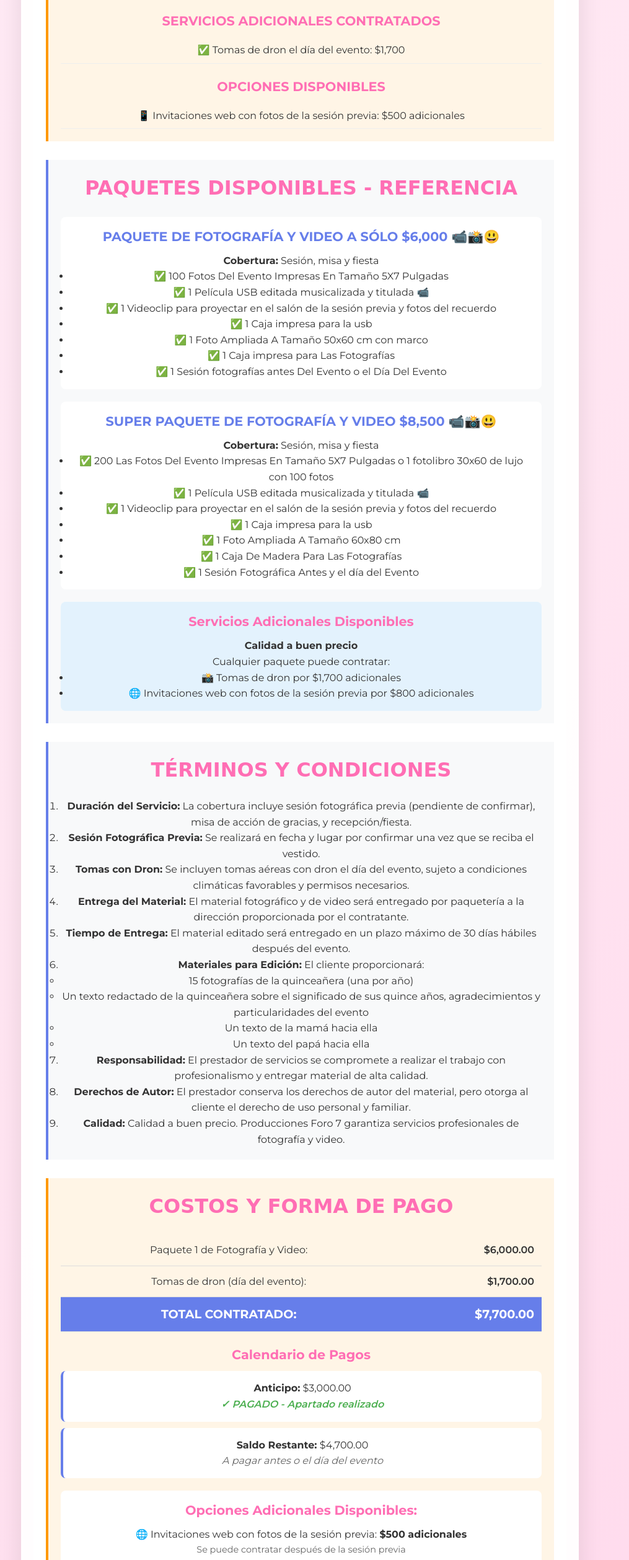
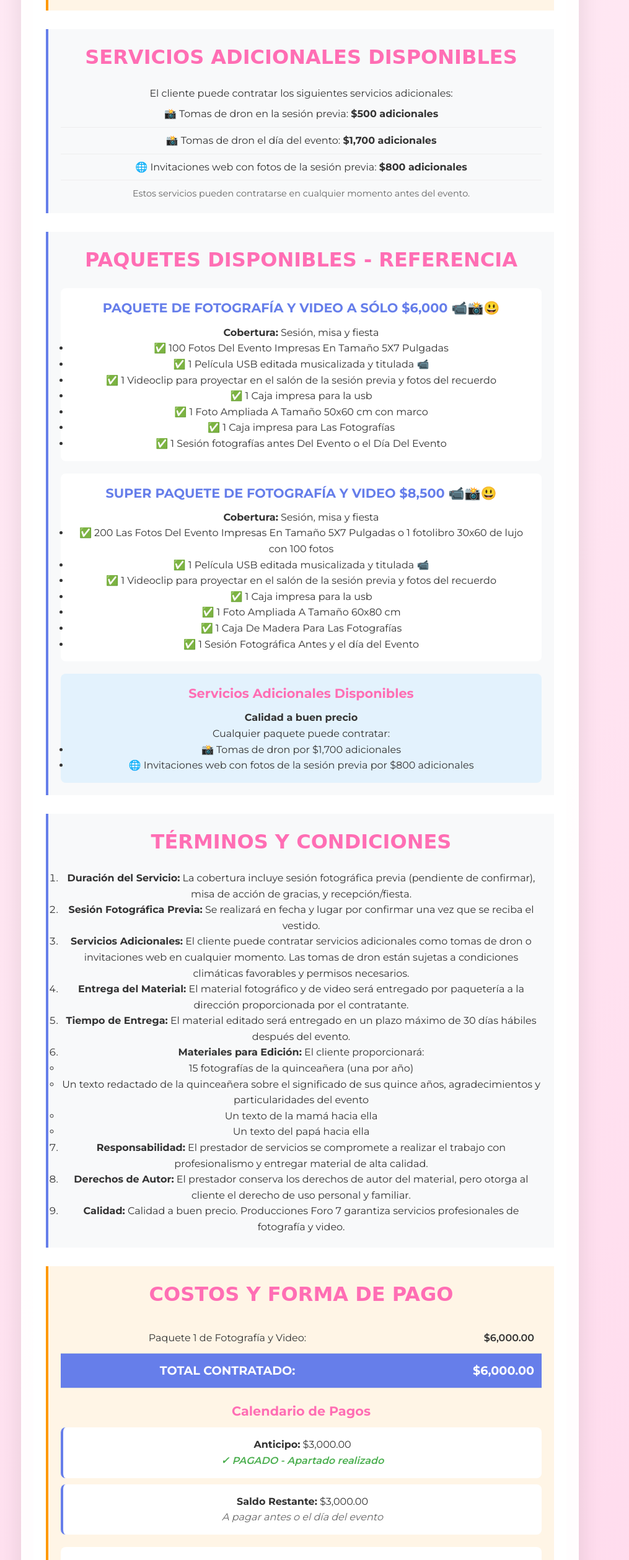
Before and after one commit to ArturoCruzArm/xv-valentina-diaz, a plain HTML site: page contrato.html in a window 1280 px wide. Shown: the part 1854-4371 px from the top of the page at 62% size, without its empty margins (156-1171 px from the left). Drawn offline with Linux system fonts and the light colour scheme.

Commit message:
Corregir contrato: solo paquete de ,000, dron e invitaciones web como opciones disponibles

```diff
--- a/contrato.html
+++ b/contrato.html
@@ -239,16 +239,20 @@
                         <li>✅ 1 Caja impresa para las Fotografías</li>
                         <li>✅ 1 Sesión fotográfica antes del Evento o el Día del Evento</li>
                     </ul>
+                </div>
+            </section>
 
-                    <h4 style="margin-top: 20px;">SERVICIOS ADICIONALES CONTRATADOS</h4>
+            <!-- Servicios Adicionales Disponibles -->
+            <section class="contract-section">
+                <h3>SERVICIOS ADICIONALES DISPONIBLES</h3>
+                <div class="package-info">
+                    <p>El cliente puede contratar los siguientes servicios adicionales:</p>
                     <ul class="package-list">
-                        <li>✅ Tomas de dron el día del evento: $1,700</li>
+                        <li>📸 Tomas de dron en la sesión previa: <strong>$500 adicionales</strong></li>
+                        <li>📸 Tomas de dron el día del evento: <strong>$1,700 adicionales</strong></li>
+                        <li>🌐 Invitaciones web con fotos de la sesión previa: <strong>$800 adicionales</strong></li>
                     </ul>
-
-                    <h4 style="margin-top: 20px;">OPCIONES DISPONIBLES</h4>
-                    <ul class="package-list">
-                        <li>📱 Invitaciones web con fotos de la sesión previa: $500 adicionales</li>
-                    </ul>
+                    <p style="font-size: 0.9em; color: #666; margin-top: 10px;">Estos servicios pueden contratarse en cualquier momento antes del evento.</p>
                 </div>
             </section>
 
@@ -306,7 +310,7 @@
 
                         <li><strong>Sesión Fotográfica Previa:</strong> Se realizará en fecha y lugar por confirmar una vez que se reciba el vestido.</li>
 
-                        <li><strong>Tomas con Dron:</strong> Se incluyen tomas aéreas con dron el día del evento, sujeto a condiciones climáticas favorables y permisos necesarios.</li>
+                        <li><strong>Servicios Adicionales:</strong> El cliente puede contratar servicios adicionales como tomas de dron o invitaciones web en cualquier momento. Las tomas de dron están sujetas a condiciones climáticas favorables y permisos necesarios.</li>
 
                         <li><strong>Entrega del Material:</strong> El material fotográfico y de video será entregado por paquetería a la dirección proporcionada por el contratante.</li>
 
@@ -339,13 +343,9 @@
                             <td>Paquete 1 de Fotografía y Video:</td>
                             <td class="amount">$6,000.00</td>
                         </tr>
-                        <tr>
-                            <td>Tomas de dron (día del evento):</td>
-                            <td class="amount">$1,700.00</td>
-                        </tr>
                         <tr class="total-row">
                             <td><strong>TOTAL CONTRATADO:</strong></td>
-                            <td class="amount"><strong>$7,700.00</strong></td>
+                            <td class="amount"><strong>$6,000.00</strong></td>
                         </tr>
                     </table>
 
@@ -356,15 +356,19 @@
                             <p class="payment-status paid">✓ PAGADO - Apartado realizado</p>
                         </div>
                         <div class="payment-item">
-                            <p><strong>Saldo Restante:</strong> $4,700.00</p>
+                            <p><strong>Saldo Restante:</strong> $3,000.00</p>
                             <p class="payment-status">A pagar antes o el día del evento</p>
                         </div>
                     </div>
 
                     <div class="payment-note" style="margin-top: 20px; padding: 15px; background: white; border-radius: 8px;">
-                        <h4>Opciones Adicionales Disponibles:</h4>
-                        <p>🌐 Invitaciones web con fotos de la sesión previa: <strong>$500 adicionales</strong></p>
-                        <p style="font-size: 0.9em; color: #666;">Se puede contratar después de la sesión previa</p>
+                        <h4>Servicios Adicionales Disponibles:</h4>
+                        <ul style="list-style: none; padding: 0;">
+                            <li>📸 Dron en sesión previa: <strong>$500</strong></li>
+                            <li>📸 Dron el día del evento: <strong>$1,700</strong></li>
+                            <li>🌐 Invitaciones web: <strong>$800</strong></li>
+                        </ul>
+                        <p style="font-size: 0.9em; color: #666; margin-top: 10px;">Puede contratar estos servicios adicionales en cualquier momento</p>
                     </div>
 
                     <div class="payment-note" style="margin-top: 20px; padding: 15px; background: #f8f9fa; border-radius: 8px;">
@@ -382,7 +386,7 @@
                         <li>El anticipo pagado es NO reembolsable en caso de cancelación por parte del cliente.</li>
                         <li>Si el evento se pospone, el anticipo puede aplicarse a la nueva fecha, sujeto a disponibilidad del prestador.</li>
                         <li>El prestador no se hace responsable por cancelaciones debido a causas de fuerza mayor.</li>
-                        <li>Las tomas de dron están sujetas a condiciones climáticas favorables. En caso de mal clima, se intentará realizar las tomas en otro momento del evento o se ajustará el costo según lo acordado.</li>
+                        <li>Si se contratan servicios adicionales (dron o invitaciones web), estos deberán pagarse según los términos acordados al momento de su contratación.</li>
                     </ul>
                 </div>
             </section>
```
